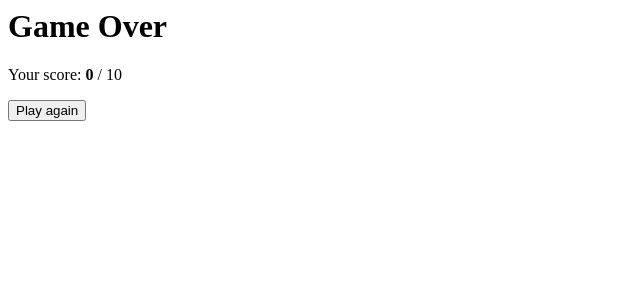
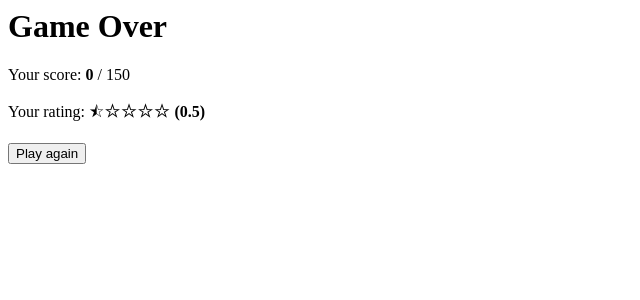
Before and after one commit to 2026-pwr-sl/performative-males-final-project, a Django app: page /game/ in a window 1280 px wide. Shown: the top 300 px of the page, without its empty margins (0-640 px from the left). Run offline with Django 5.2, Linux system fonts and the light colour scheme; data that the repository does not hold is empty.

Commit message:
feat: implemented scoring system

```diff
--- a/game/templates/game/game_over.html
+++ b/game/templates/game/game_over.html
@@ -1,6 +1,32 @@
 <h1>Game Over</h1>
 
-<p>Your score: <strong>{{ score }}</strong> / 10</p>
+<p>Your score: <strong>{{ score }}</strong> / 150</p>
+
+<p>
+  Your rating:
+  <span id="star-container"></span>
+</p>
+
+<script>
+  const score = Number("{{ score }}") || 0;
+  const starsAmount = Math.max(0.5, Math.ceil(score / 15) / 2);
+
+  const container = document.getElementById("star-container");
+  let starHtml = "";
+
+  // generating stars
+  for (let i = 1; i <= 5; i++) {
+    if (starsAmount >= i) {
+      starHtml += "<span>★</span>";
+    } else if (starsAmount + 0.5 === i) {
+      starHtml += "<span>⯪</span>";
+    } else {
+      starHtml += "<span>☆</span>";
+    }
+  }
+
+  container.innerHTML = `${starHtml} <strong>(${starsAmount.toFixed(1)})</strong>`;
+</script>
 
 <form method="get" action="{% url 'game' %}">
   <button type="submit">Play again</button>
--- a/game/utils.py
+++ b/game/utils.py
@@ -13,8 +13,8 @@ def get_blurred_poster(image_url, filter_level=3, filter_type='blur'):
     caches it locally, and returns the media URL.
     """
 
-    blur_strength_coefficient = 3
-    min_pixel_scale = 0.25
+    blur_strength_coefficient = 5   # originally 3
+    min_pixel_scale = 0.1   # originally 0.25
 
     # Safety check
     if not image_url:
--- a/game/views.py
+++ b/game/views.py
@@ -101,13 +101,26 @@ def game(request):
         # handle previous guess feedback
         correct = guess.lower() == movie.title.lower()
 
+        request.session["gained_score"] = 0
         request.session["last_correct"] = correct
         request.session["last_movie"] = movie.title
         request.session["last_guess"] = guess
         request.session["last_poster"] = movie.poster_url
 
         if correct:
-            request.session["score"] += 1
+            # SCORING SYSTEM RULES
+            # MAX SCORE PER ROUND: 15 points
+            # 1st attempt: 10 points
+            # 2nd attempt: 6 points
+            # 3rd attempt: 2 points
+            # TIME BONUS
+            # 1 point for every 5 seconds remaining (max 6 points)
+            gained_score = 10 - (request.session["attempt"] - 1) * 4
+            gained_score += min(6, time_left // 5)
+
+            request.session["gained_score"] = gained_score
+
+            request.session["score"] += request.session["gained_score"]
             request.session["round"] += 1
             request.session["attempt"] = 1
 
@@ -180,4 +193,5 @@ def result(request):
         "guess": request.session["last_guess"],
         "correct": request.session["last_correct"],
         "poster_url": request.session.get("last_poster"),
+        "gained_score": request.session.get("gained_score", 0)
     })
```
Also changed, not shown: game/templates/game/game.html (+13 -18 lines), game/templates/game/result.html (+3 -10 lines).
